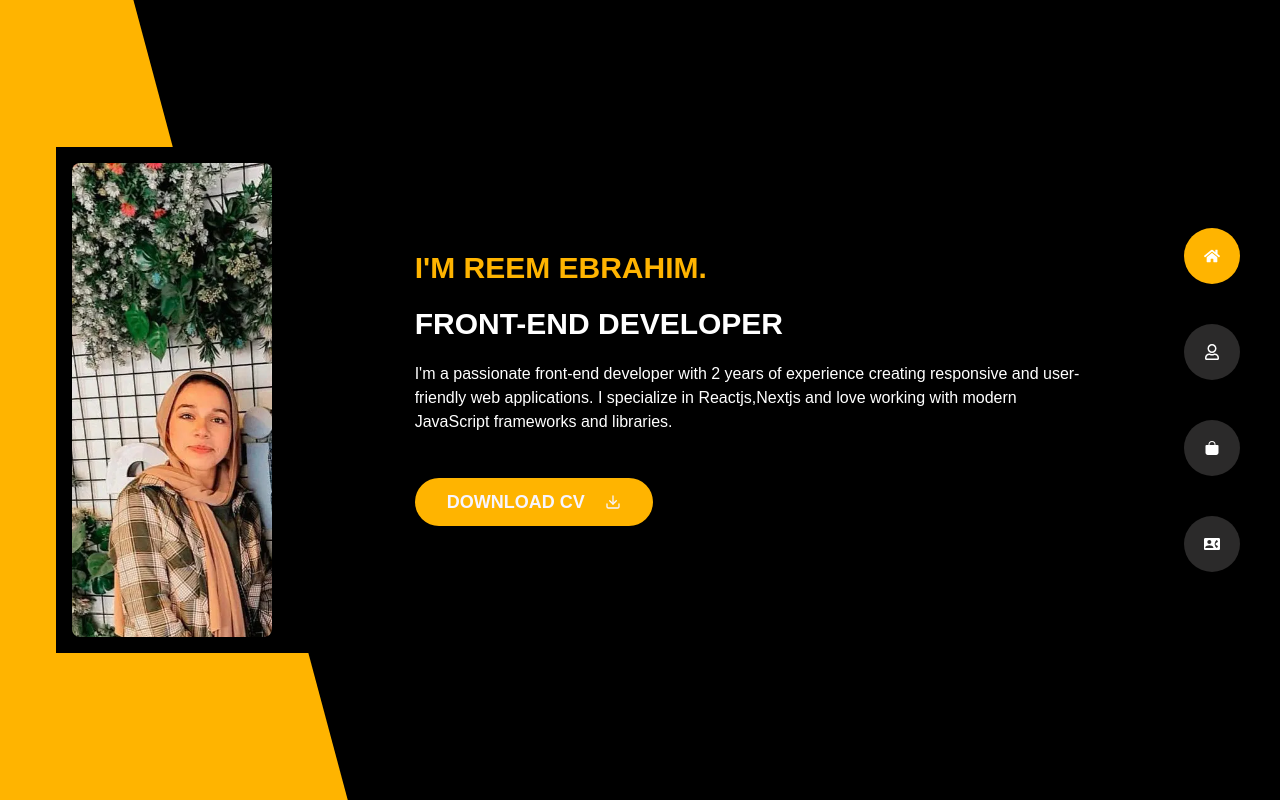
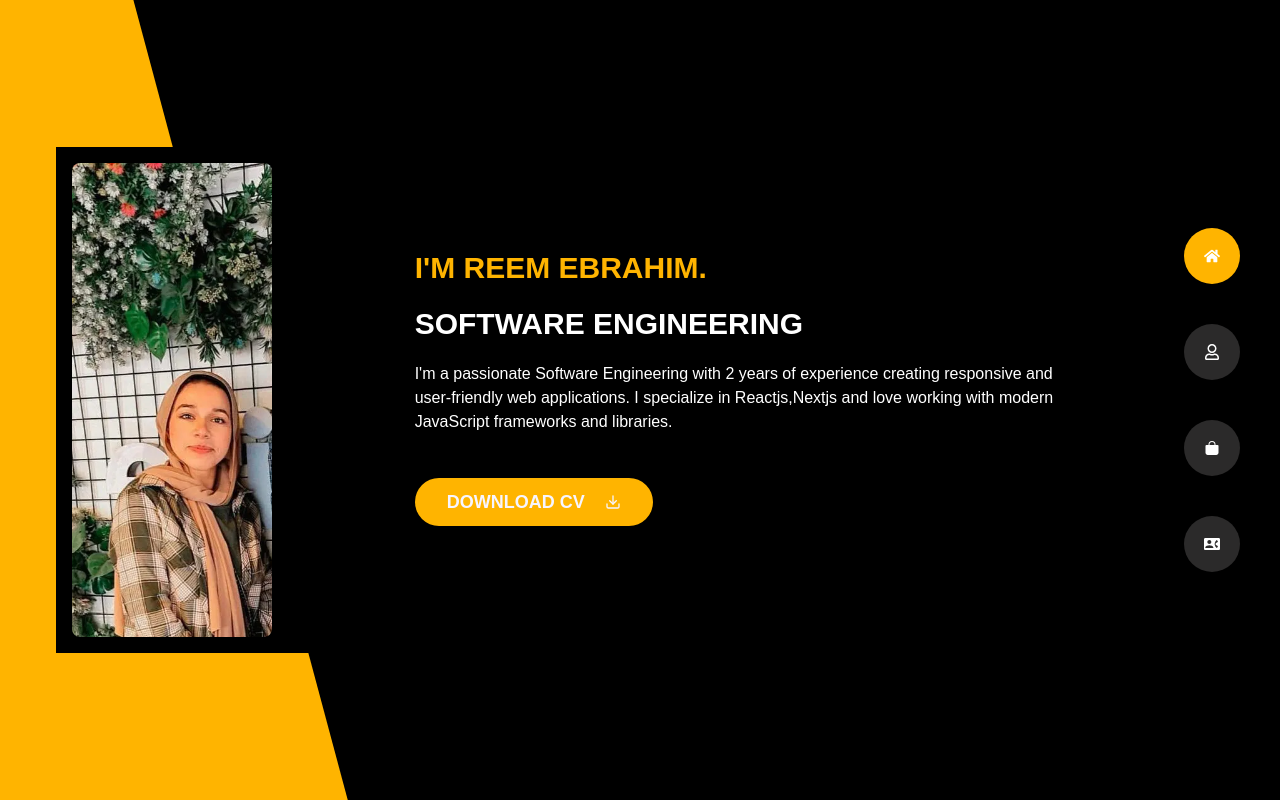
Before and after one commit to Reem99-sina/profile, a Next.js app: page / in a window 1280 px wide. Built offline with nearby package versions, Linux system fonts and the light colour scheme.

Commit message:
add new project

```diff
--- a/src/assets/index.ts
+++ b/src/assets/index.ts
@@ -14,6 +14,7 @@ import tiktok from "../assets/tiktok.jpg"
 import CodeKids from "../assets/code-kids.PNG";
 import HealthCare from "../assets/health-care.PNG";
 import Ecommerce from "../assets/ecommerce.jpg";
+import Chat from "../assets/chat.png";
 
 
 export{
@@ -30,5 +31,5 @@ export{
     img11,
     uber,
     tiktok,
-    img7,img8,Ecommerce
+    img7,img8,Ecommerce,Chat
 }
--- a/src/components/layout/Home.tsx
+++ b/src/components/layout/Home.tsx
@@ -30,9 +30,9 @@ export function HomeComponent() {
         <h3 className="font-black text-mainYellow uppercase text-3xl">
           I'm Reem Ebrahim.
         </h3>
-        <h3 className="font-black  uppercase text-3xl">Front-end Developer</h3>
+        <h3 className="font-black  uppercase text-3xl">Software Engineering</h3>
         <p className=" text-white">
-          I'm a passionate front-end developer with 2 years of experience
+          I'm a passionate Software Engineering with 2 years of experience
           creating responsive and user-friendly web applications. I specialize
           in Reactjs,Nextjs and love working with modern JavaScript frameworks
           and libraries.
--- a/src/components/layout/my-project.tsx
+++ b/src/components/layout/my-project.tsx
@@ -12,6 +12,7 @@ import {
   CodeKids,
   HealthCare,
   Ecommerce,
+  Chat,
 } from "@/assets";
 import { StaticImageData } from "next/image";
 import { Button } from "@/components/ui/button";
@@ -38,6 +39,11 @@ const backendProjects = [
     title: "E-Commerce API",
     image: Ecommerce,
     githubLink: "https://github.com/Reem99-sina/ecommerce-api",
+  },
+  {
+    title: "Real chat API",
+    image: Chat,
+    githubLink: "https://github.com/Reem99-sina/real-chat-api",
   },
   {
     title: "food type from api ",
```
Also changed, not shown: src/assets/chat.png (added).
